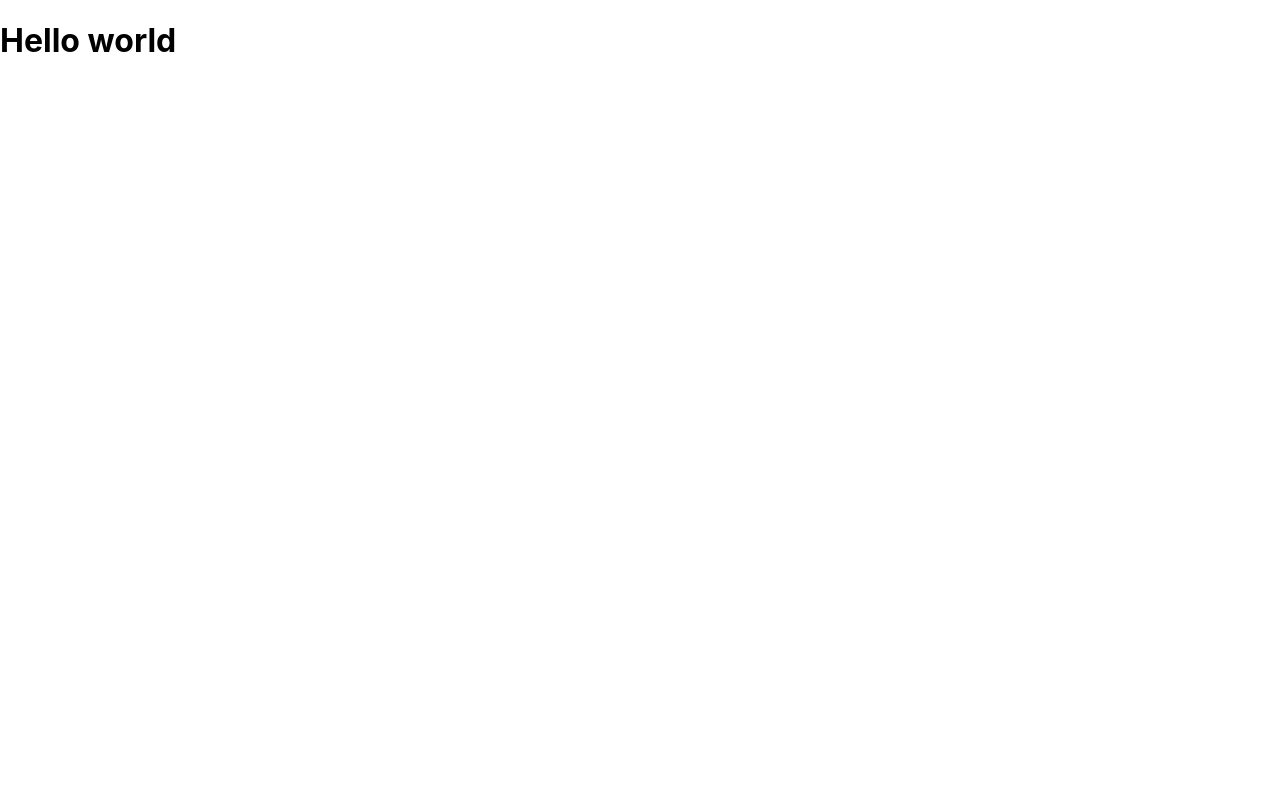
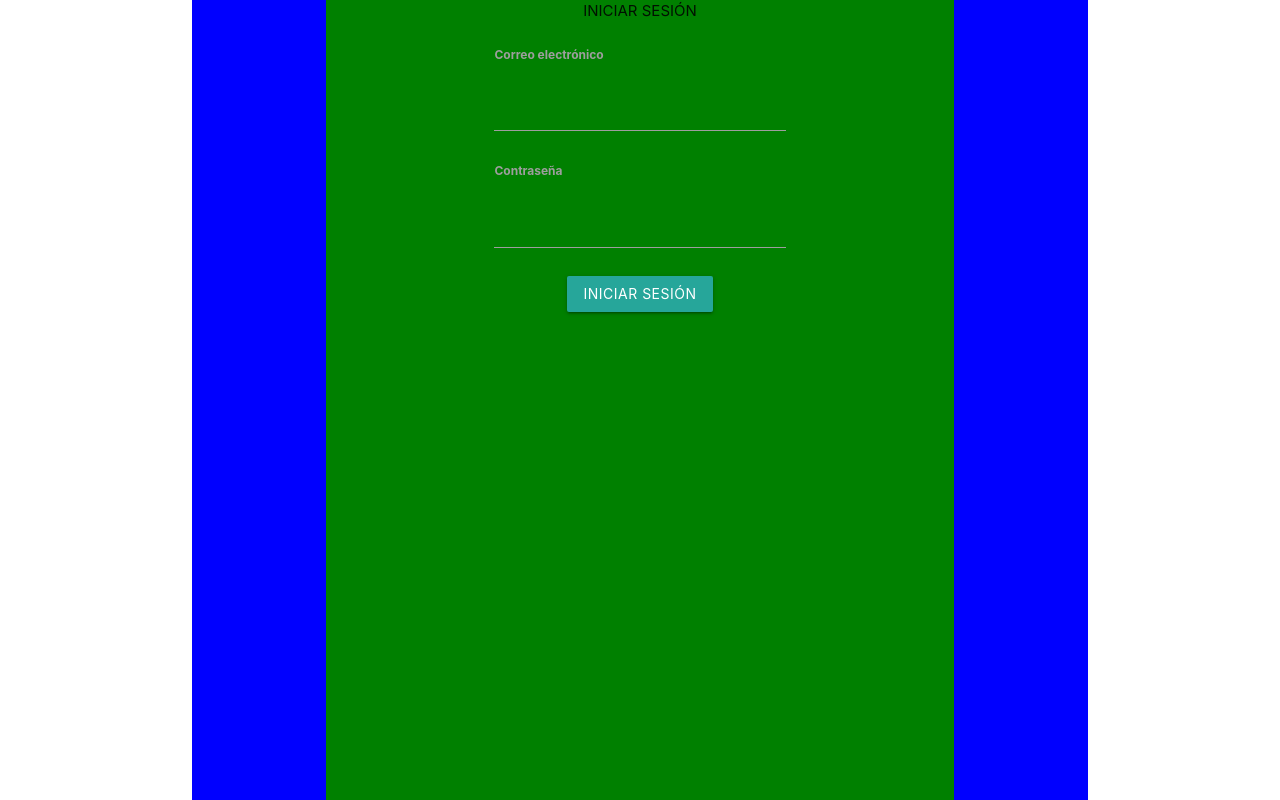
Before and after one commit to cesarau04/proyecto-lab-web, a React (Create React App) app: page / in a window 1280 px wide. Built offline with nearby package versions, Linux system fonts and the light colour scheme.

Commit message:
login test
Signed-off-by: Cesar Augusto Garcia Perez <cesarau04@gmail.com>

```diff
--- a/src/App.jsx
+++ b/src/App.jsx
@@ -1,9 +1,12 @@
 import React from 'react';
+import 'materialize-css';
+import 'materialize-css/dist/css/materialize.min.css';
+import LoginPage from './components/LoginPage';
 
 function App() {
   return (
     <div className="App">
-      <h1>Hello world</h1>
+      <LoginPage />
     </div>
   );
 }
```
